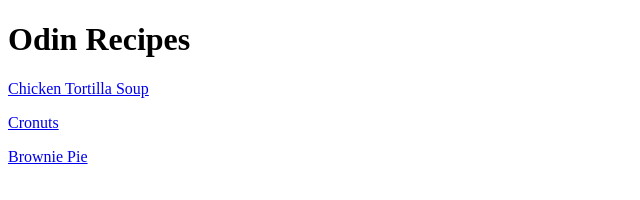
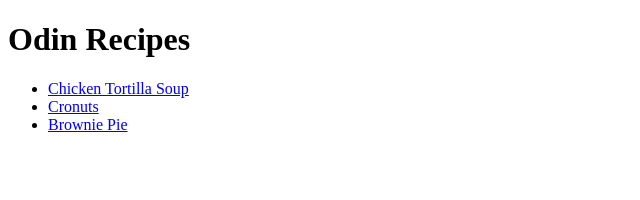
Before and after one commit to RMaguire2/odin-recipes, a plain HTML site: page index.html in a window 1280 px wide. Shown: the whole page, without its empty margins (0-640 px from the left). Drawn offline with Linux system fonts and the light colour scheme.

Commit message:
Changed recipes to list

```diff
--- a/index.html
+++ b/index.html
@@ -8,9 +8,10 @@
 </head>
 <body>
    <h1>Odin Recipes</h1>
-
-   <p><a href = "recipes/chicken-tortilla-soup.html">Chicken Tortilla Soup</a></p>
-   <p><a href = "recipes/cronuts.html">Cronuts</a></p>
-   <p><a href = "recipes/brownie_pie.html">Brownie Pie</a></p>
+   <ul>
+    <li><a href = "recipes/chicken-tortilla-soup.html">Chicken Tortilla Soup</a></li>
+    <li><a href = "recipes/cronuts.html">Cronuts</a></li>
+    <li><a href = "recipes/brownie_pie.html">Brownie Pie</a></li>
+    </ul>
 </body>
 </html>
```
